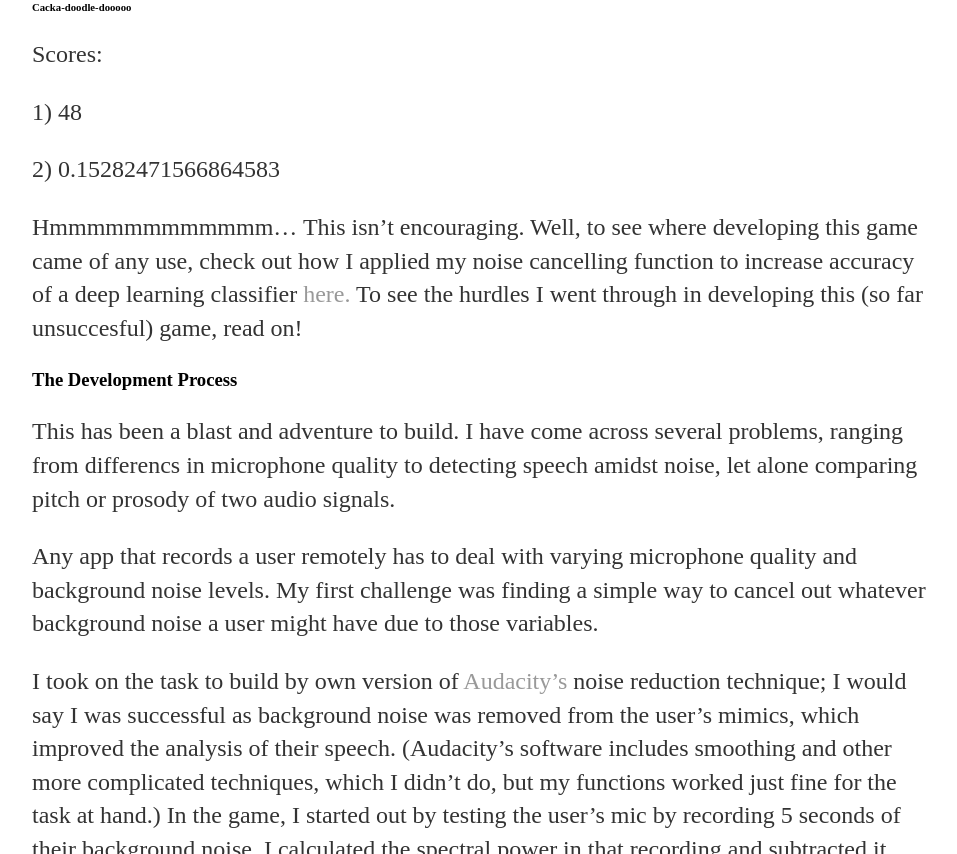
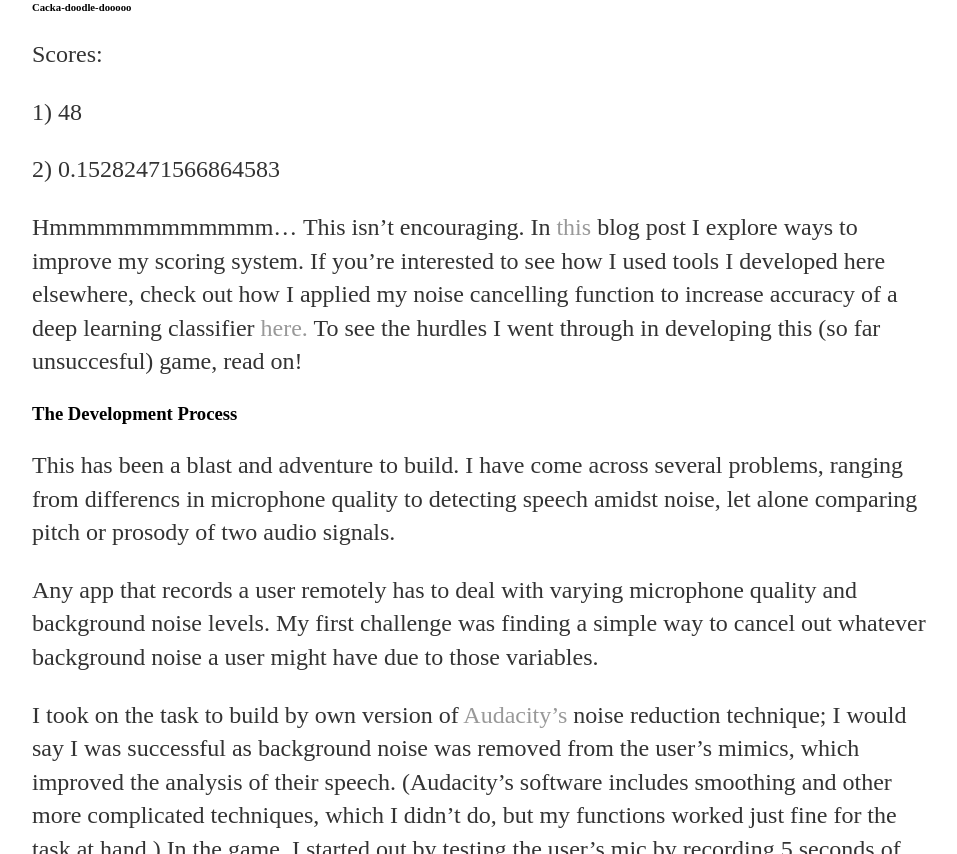
Before and after one commit to a-n-rose/a-n-rose.github.io, a Jekyll site: the page built from _posts/2018-08-24-mimic-master-pitchcurve-vs-fingerprint.md, in a window 1280 px wide and 900 px high, scrolled down 4678 px, cut to the strip 46-900 px from the top of the window. Shown: the whole strip, without its empty margins (160-1117 px from the left). Built offline with Jekyll 4.4.1, drawn with Linux system fonts in a browser that asks for light colours.

Commit message:
added link to improving score post

```diff
--- a/_posts/2018-08-24-mimic-master-pitchcurve-vs-fingerprint.md
+++ b/_posts/2018-08-24-mimic-master-pitchcurve-vs-fingerprint.md
@@ -71,7 +71,7 @@ Scores:
 
 2) 0.15282471566864583
 
-Hmmmmmmmmmmmm... This isn't encouraging. Well, to see where developing this game came of any use, check out how I applied my noise cancelling function to increase accuracy of a deep learning classifier <a href="https://a-n-rose.github.io/2018/08/23/noise-how-i-love-you.html">here.</a> To see the hurdles I went through in developing this (so far unsuccesful) game, read on!
+Hmmmmmmmmmmmm... This isn't encouraging. In <a href="https://a-n-rose.github.io/2018/08/29/comparing-prosody.html">this</a> blog post I explore ways to improve my scoring system. If you're interested to see how I used tools I developed here elsewhere, check out how I applied my noise cancelling function to increase accuracy of a deep learning classifier <a href="https://a-n-rose.github.io/2018/08/23/noise-how-i-love-you.html">here.</a> To see the hurdles I went through in developing this (so far unsuccesful) game, read on!
 
 ### The Development Process
 
```
